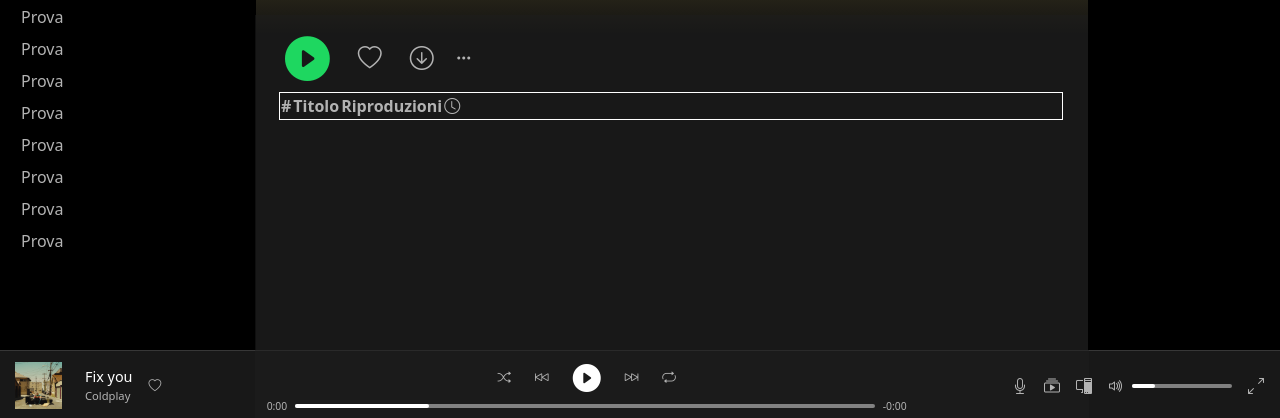
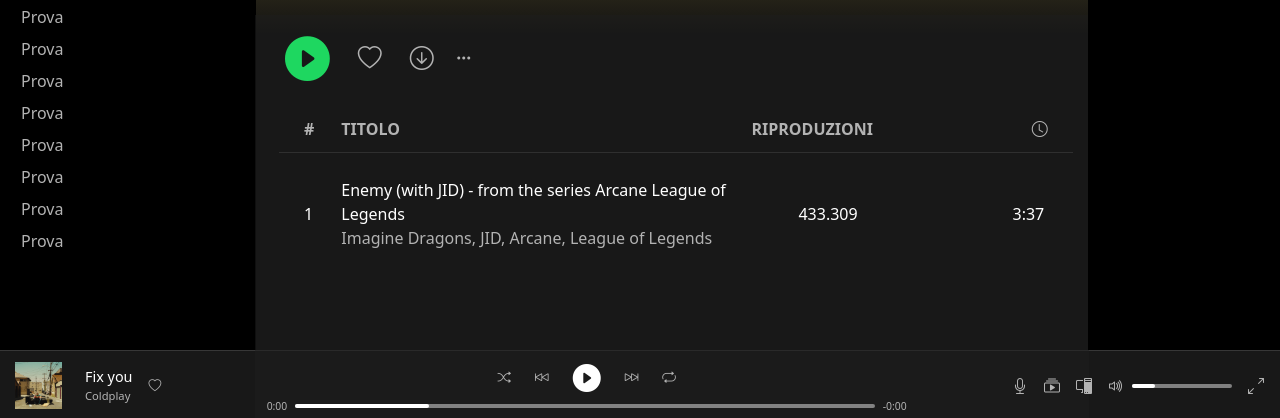
Before and after one commit to giuliomarinelli/BW-II, a website: page album.html in a window 1280 px wide. Shown: the part 380-798 px from the top of the page. Drawn offline with nearby package versions, Linux system fonts and the light colour scheme.

Commit message:
album page desktop finished

```diff
--- a/album.html
+++ b/album.html
@@ -147,22 +147,25 @@
                             </button>
                             <a href="#"><i class="bi bi-three-dots icon"></i></a>
                         </div>
-                        <div class="album-songs-list">
+                        <div class="album-songs-list mt-4">
                             <table>
-                                <thead class="border border-white d-flex">
-                                    <tr>
-                                        <th class="">#</th>
-                                        <th>Titolo</th>
-                                        <th>Riproduzioni</th>
-                                        <th><i class="bi bi-clock"></i></th>
+                                <thead>
+                                    <tr class="d-flex mx-4">
+                                        <th class="song-n song-n-th">#</th>
+                                        <th class="song-title song-title-th">TITOLO</th>
+                                        <th class="song-plays song-plays-th">RIPRODUZIONI</th>
+                                        <th class="song-time song-time-th text-end"><i class="bi bi-clock"></i></th>
                                     </tr>
                                 </thead>
                                 <tbody>
-                                    <tr>
-                                        <td></td>
-                                        <td></td>
-                                        <td></td>
-                                        <td></td>
+                                    <tr class="d-flex text-white mx-4 py-4 align-items-center">
+                                        <td class="song-n song-n-td">1</td>
+                                        <td class="song-title song-title-td">
+                                            <p class="song-td-name">Enemy (with JID) - from the series Arcane League of Legends</p>
+                                            <p class="song-td-artists">Imagine Dragons, JID, Arcane, League of Legends</p>
+                                        </td>
+                                        <td class="song-plays song-plays-td ps-5">433.309</td>
+                                        <td class="song-time song-time-td">3:37</td>
                                     </tr>
                                 </tbody>
                             </table>
--- a/scss/_album-main.scss
+++ b/scss/_album-main.scss
@@ -23,7 +23,7 @@
     .album-bottom-container {
         margin: -17px;
         background-color: rgba(#1e1e1e, 0.5);
-        height: 1200px;
+        height: 65vh;
 
         .play-container,
         .heart-container,
@@ -48,12 +48,47 @@
         }
 
         table {
-            width: 100%;
+            width: 98%;
+
+            thead {
+                border-bottom: 1px solid rgba($grayed-text, 0.15);
+
+                tr {
+                    padding-bottom: 10px;
+                }
+
+                th {
+                    color: $grayed-text;
+                }
+            }
+
+
+            .song-n {
+                flex-basis: 5%;
+            }
+
+            .song-title {
+                flex-basis: 55%;
+            }
+
+            .song-plays {
+                flex-basis: 35%;
+            }
+
+            .song-time {
+                flex-basis: 5%;
+            }
+
+            .song-td-artists {
+                color: $grayed-text;
+            }
+
+            tbody {
+                p {
+                    margin:0;
+                }
+            }
+
         }
-
-        th {
-            color: $grayed-text;
-        }
-
     }
 }
```
Also changed, not shown: css/style.css, 1 other file.
